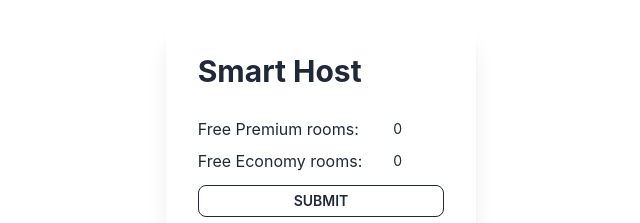
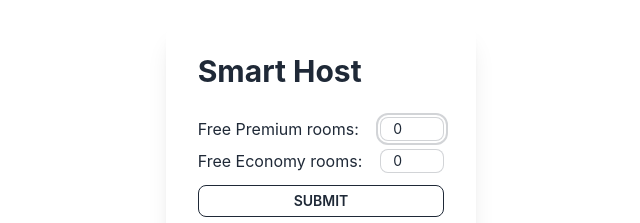
Before and after one commit to lviekmuf/Smart-Host, a React (Create React App) app: page / in a window 1280 px wide. Shown: the part 107-330 px from the top of the page, without its empty margins (319-959 px from the left). Built offline with nearby package versions, Linux system fonts and the light colour scheme.

Commit message:
Added default borders to inputs

```diff
--- a/src/components/RoomsInfo.tsx
+++ b/src/components/RoomsInfo.tsx
@@ -1,4 +1,4 @@
-import { ChangeEvent, useContext, useState, Dispatch, SetStateAction } from "react"
+import { ChangeEvent, useContext, useState, Dispatch, SetStateAction, useEffect } from "react"
 import { Types } from "../context/reducers";
 import { RoomContext } from "../context/RoomsContext";
 
@@ -32,8 +32,9 @@ const RoomsInfo = () => {
                     data-testid="premium-rooms"
                     type="text"
                     pattern="[0-9]*"
-                    className="input input-sm w-16 h-6"
+                    className="input input-sm w-16 h-6 input-bordered"
                     value={premiumRooms}
+                    autoFocus
                     onChange={handleRoomsChange(setPremiumRooms)}
                 />
             </div>
@@ -43,7 +44,7 @@ const RoomsInfo = () => {
                     data-testid="economy-rooms"
                     type="text"
                     pattern="[0-9]*"
-                    className="input input-sm w-16 h-6"
+                    className="input input-sm w-16 h-6 input-bordered"
                     value={economyRooms}
                     onChange={handleRoomsChange(setEconomyRooms)}
                 />
```
